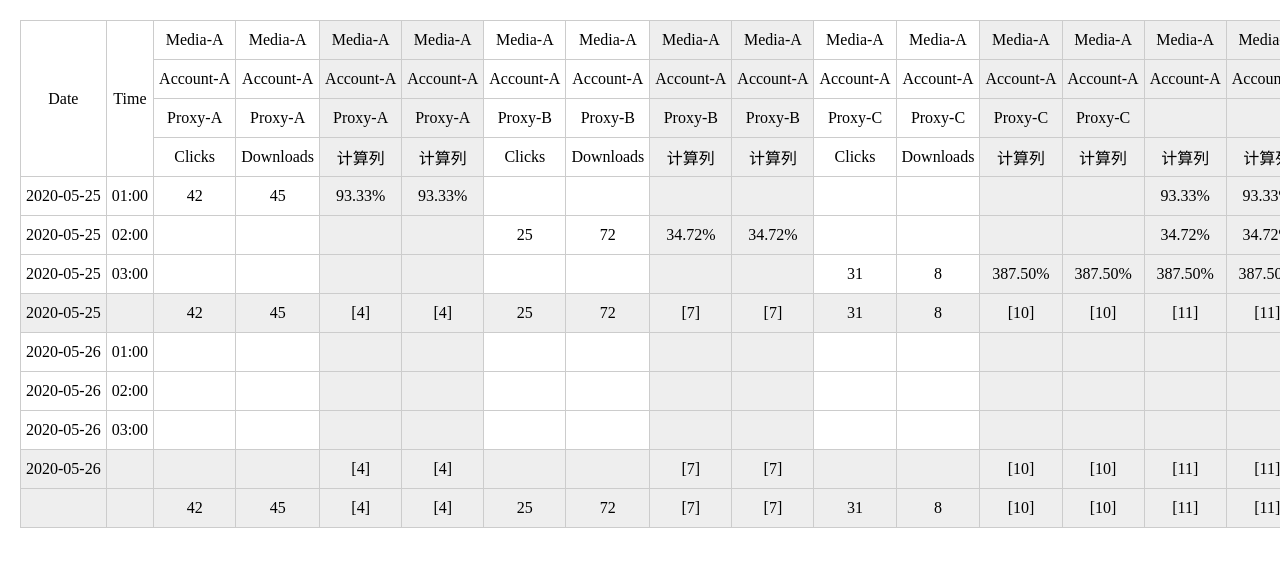
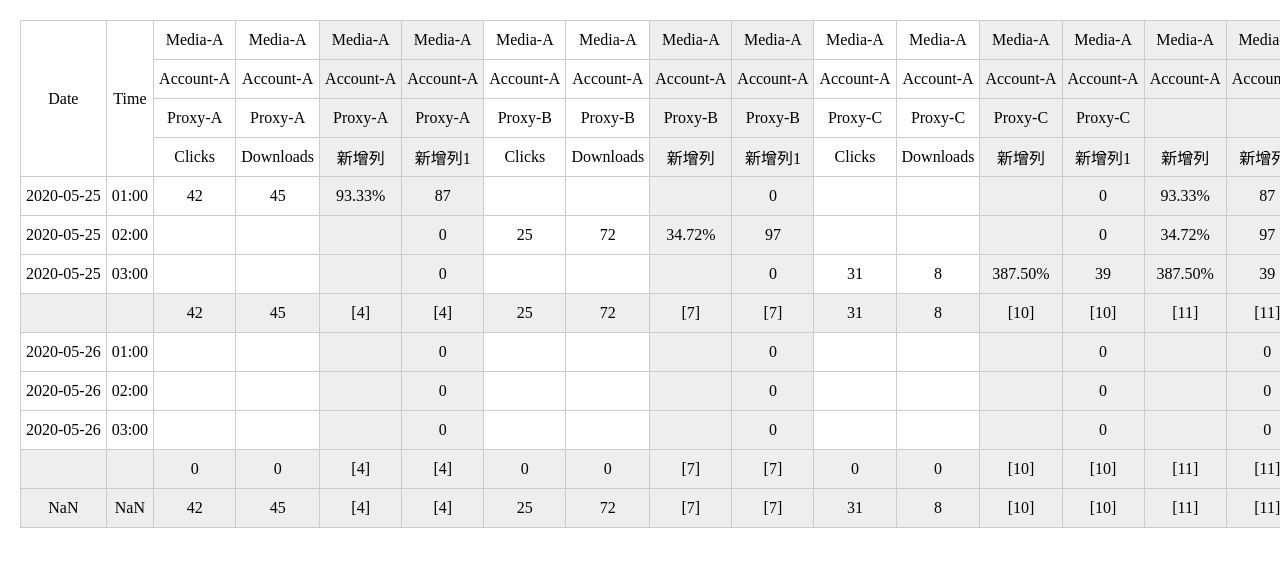
Before and after one commit to keyding/vue-pivot-table, a Vue app: page / in a window 1280 px wide. Shown: the top 566 px of the page. Built offline with nearby package versions, Linux system fonts and the light colour scheme.

Commit message:
update: update column/row summary handle and save the calc of the column summary

```diff
--- a/src/App.vue
+++ b/src/App.vue
@@ -79,21 +79,46 @@ export default {
             {
                 label: "新增行",
                 handle(data) {
-                    console.log(data);
+                    if (!data.length) return "";
+                    return data
+                        .filter((num) => num !== "")
+                        .reduce((prev, curr) => prev + curr, 0);
                 },
             },
         ],
         columnSummarys: [
             {
-                name: "新增列",
+                label: "新增列",
                 handle(data) {
-                    console.log(data);
+                    let clicks = 0;
+                    let downloads = 0;
+
+                    data.forEach(({ click, download }) => {
+                        clicks += +click;
+                        downloads += +download;
+                    });
+
+                    const result = clicks / downloads;
+
+                    return Number.isNaN(result)
+                        ? ""
+                        : (result * 100).toFixed(2) + "%";
                 },
             },
             {
-                name: "新增列1",
+                label: "新增列1",
                 handle(data) {
-                    console.log(data);
+                    let clicks = 0;
+                    let downloads = 0;
+
+                    data.forEach(({ click, download }) => {
+                        clicks += +click;
+                        downloads += +download;
+                    });
+
+                    const result = clicks + downloads;
+
+                    return Number.isNaN(result) ? "" : result;
                 },
             },
         ],
--- a/src/components/PivotTable/index.vue
+++ b/src/components/PivotTable/index.vue
@@ -79,7 +79,7 @@ import { CELL_MIN_HEIGHT, SEPARATOR } from "./utils/constants";
 /**
  * Feature:
  * - empty props checkout
- * - 新增列时，需要将新增列的计算后的结果和条件存入 calcData 中，并在 cell 中保存对应的 key
+ * - √ 新增列时，需要将新增列的计算后的结果和条件存入 calcData 中，并在 cell 中保存对应的 key
  * - 新增行时，直接通过key 和 条件来查找对应的计算列的汇总
  */
 
@@ -122,6 +122,7 @@ export default {
         localRowSummary: [],
         localColumnSummary: [],
         calcData: [],
+        columnSummaryCalcData: [],
         // Separator
         Separator: SEPARATOR,
     }),
@@ -586,7 +587,8 @@ export default {
             !rowConditions.length && rowConditions.push({});
 
             // draw data
-            this.calcData = rowConditions
+            this.calcData = Object.freeze(
+                rowConditions
                     .map((rowCondition, rowConditionIndex) =>
                         colConditions.map((colCondition, colConditionIndex) => {
                             // the condition of current cell
@@ -624,11 +626,14 @@ export default {
                         })
                     )
                     .filter((item) => item.length)
-                .flat();
+                    .flat()
+            );
         },
         // add column summary
         handleAddColumnSummary() {
             this.$nextTick(() => {
+                const { key, label, handle } = this.localColumnSummary.shift();
+
                 this.combineHeads.forEach((headRow, headRowIndex) => {
                     headRow.forEach((cell) => {
                         if (Array.isArray(cell)) {
@@ -638,7 +643,7 @@ export default {
                             cell.push(
                                 Object.assign({}, cell[0], {
                                     y: "to-be-calc",
-                                    value: isLastRow ? "计算列" : cell[0].value,
+                                    value: isLastRow ? label : cell[0].value,
                                 })
                             );
                         }
@@ -647,23 +652,25 @@ export default {
 
                 // console.log("this.combineHeads", this.combineHeads);
                 // console.log("this.combineValues", this.combineValues);
-                // console.log(this.calcData, "this.calcData");
+                console.log(this.calcData, "this.calcData");
 
-                const _handle = (data) => {
-                    let clicks = 0;
-                    let downloads = 0;
+                // const _handle = (data) => {
+                //     let clicks = 0;
+                //     let downloads = 0;
 
-                    data.forEach(({ click, download }) => {
-                        clicks += +click;
-                        downloads += +download;
-                    });
+                //     data.forEach(({ click, download }) => {
+                //         clicks += +click;
+                //         downloads += +download;
+                //     });
 
-                    const result = clicks / downloads;
+                //     const result = clicks / downloads;
 
-                    return Number.isNaN(result)
-                        ? ""
-                        : (result * 100).toFixed(2) + "%";
-                };
+                //     return Number.isNaN(result)
+                //         ? ""
+                //         : (result * 100).toFixed(2) + "%";
+                // };
+
+                const _calcData = [];
 
                 const handleValueRow = (row = []) => {
                     row.forEach((cell) => {
@@ -672,10 +679,19 @@ export default {
                                 cell[0].path,
                                 this.calcData
                             );
+                            const value = handle(_filterData);
+
                             cell.push(
                                 Object.assign({}, cell[0], {
                                     y: "to-be-calc",
-                                    value: _handle(_filterData),
+                                    value,
+                                    key,
+                                })
+                            );
+
+                            _calcData.push(
+                                Object.assign({}, cell[0].path, {
+                                    [key]: value,
                                 })
                             );
                         }
@@ -692,12 +708,22 @@ export default {
                     }
                 });
 
+                // this.calcData.push(..._calcData);
+                this.columnSummaryCalcData = Object.freeze(
+                    this.columnSummaryCalcData.concat(_calcData)
+                );
+
+                console.log(
+                    "columnSummaryCalcData",
+                    this.columnSummaryCalcData
+                );
                 this.tableData = [...this.combineHeads, ...this.combineValues];
             });
         },
         // add row summary
         handleAddRowSummary() {
-            const handle = (data) => {};
+            // const handle = (data) => {};
+            const { key, label, handle } = this.localRowSummary.shift();
 
             this.$nextTick(() => {
                 this.combineValues.forEach((valueRow) => {
@@ -711,27 +737,28 @@ export default {
                         _cloneRow.forEach((cell, index) => {
                             if (Array.isArray(cell)) {
                                 cell.slice(1).forEach((_cell) => {
-                                    console.log(_cell.path);
+                                    // console.log(_cell.path);
                                     _cell.value = "[" + index + "]";
                                 });
                             } else {
                                 const _filterData = this._filterData(
                                     cell.path,
                                     this.calcData
-                                );
-                                // cell.value = "-";
-                                console.log(cell.path, cell.key);
+                                ).map((item) => item[cell.key]);
+                                cell.value = handle(_filterData);
+                                // console.log(cell.path, cell.key);
                             }
                         });
                         valueRow.push(_cloneRow);
                     }
                 });
 
-                console.log("this.combineValues", this.combineValues);
+                // console.log("this.combineValues", this.combineValues);
 
                 this.tableData = [...this.combineHeads, ...this.combineValues];
             });
         },
+        saveCalcData(condition, key, value) {},
         // recalc the position(x-y)
         // drag cell start
         handleDragStart(e, data) {
```
Lines whose indentation alone changed are shown as unchanged.
